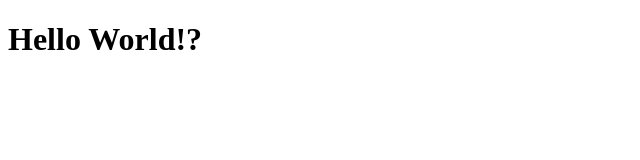
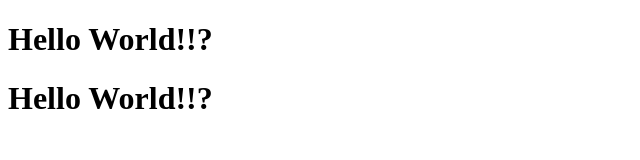
Before and after one commit to yngvek/pluralsight-js-dev-env, a website: page src/index.html in a window 1280 px wide. Shown: the whole page, without its empty margins (0-640 px from the left). Drawn offline with Linux system fonts and the light colour scheme.

Commit message:
endringer

```diff
--- a/buildScripts/startMessage.js
+++ b/buildScripts/startMessage.js
@@ -1,5 +1,5 @@
-import chalk from 'chalk';
+//import chalk from 'chalk';
 
-//var chalk = require('chalk');
+var chalk = require('chalk');
 
 console.log(chalk.green('Starting app in dev mode...'));
--- a/src/index.html
+++ b/src/index.html
@@ -4,6 +4,7 @@
          <meta charset="UTF-8">
     </head>
     <body>
-       <h1>Hello World!?</h1>
+       <h1>Hello World!!?</h1>
+       <h1>Hello World!!?</h1>
     </body>
     </html>
```
Also changed, not shown: package.json (+4 -4 lines), src/.babelrc, 1 other file.
